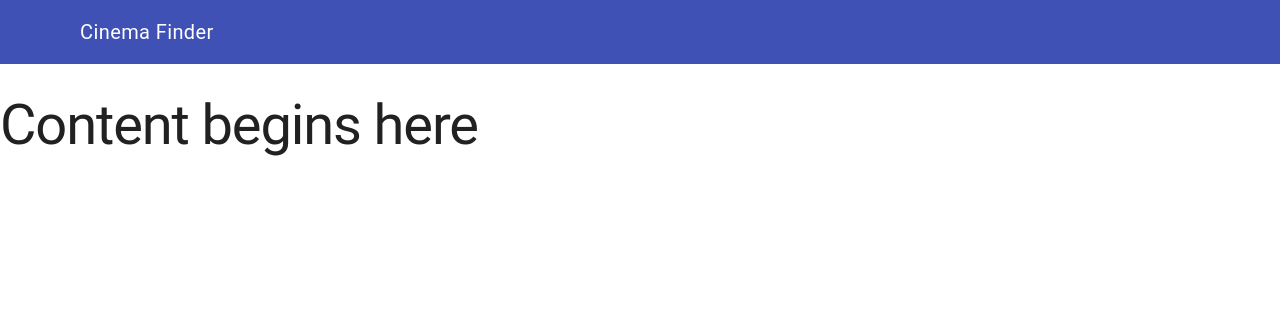
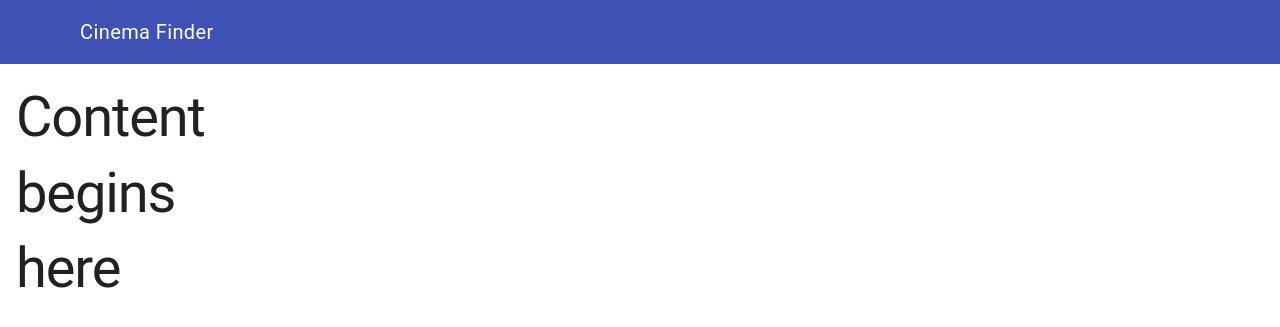
Before and after one commit to tlongland/DMD, a plain HTML site: page index.html in a window 1280 px wide. Drawn offline with nearby package versions, Linux system fonts and the light colour scheme.

Commit message:
corrected title

```diff
--- a/index.html
+++ b/index.html
@@ -33,8 +33,10 @@
   </div>
   <main class="mdl-layout__content">
     <div class="page-content">
+      <div class="mdl-grid">
+        <h1 class="mdl-cell mdl-cell--2-col mdl-cell--4-col-phone">Content begins here</h1>
+      </div>
 
-      <h1>Content begins here</h1>
 
     </div>
   </main>
```
